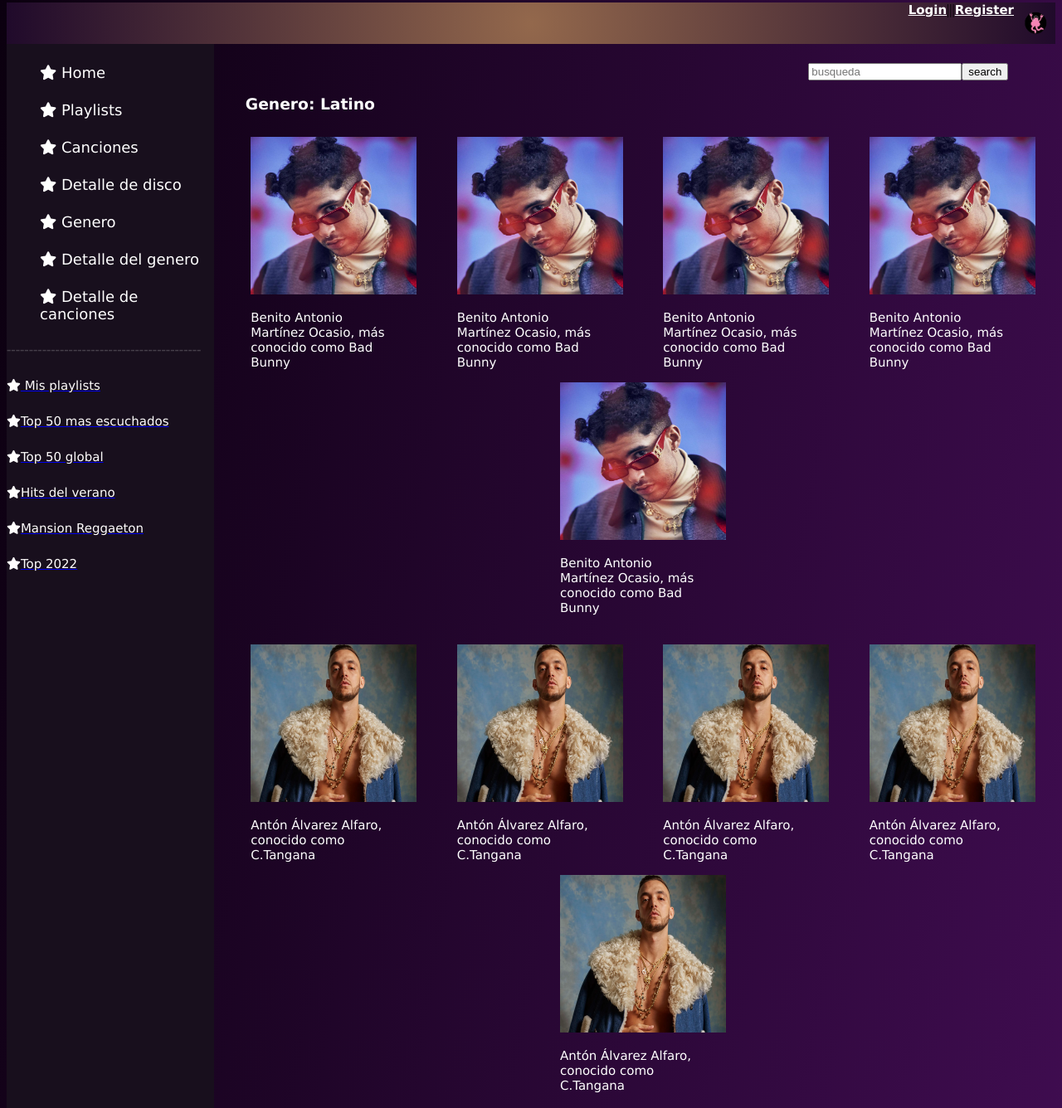
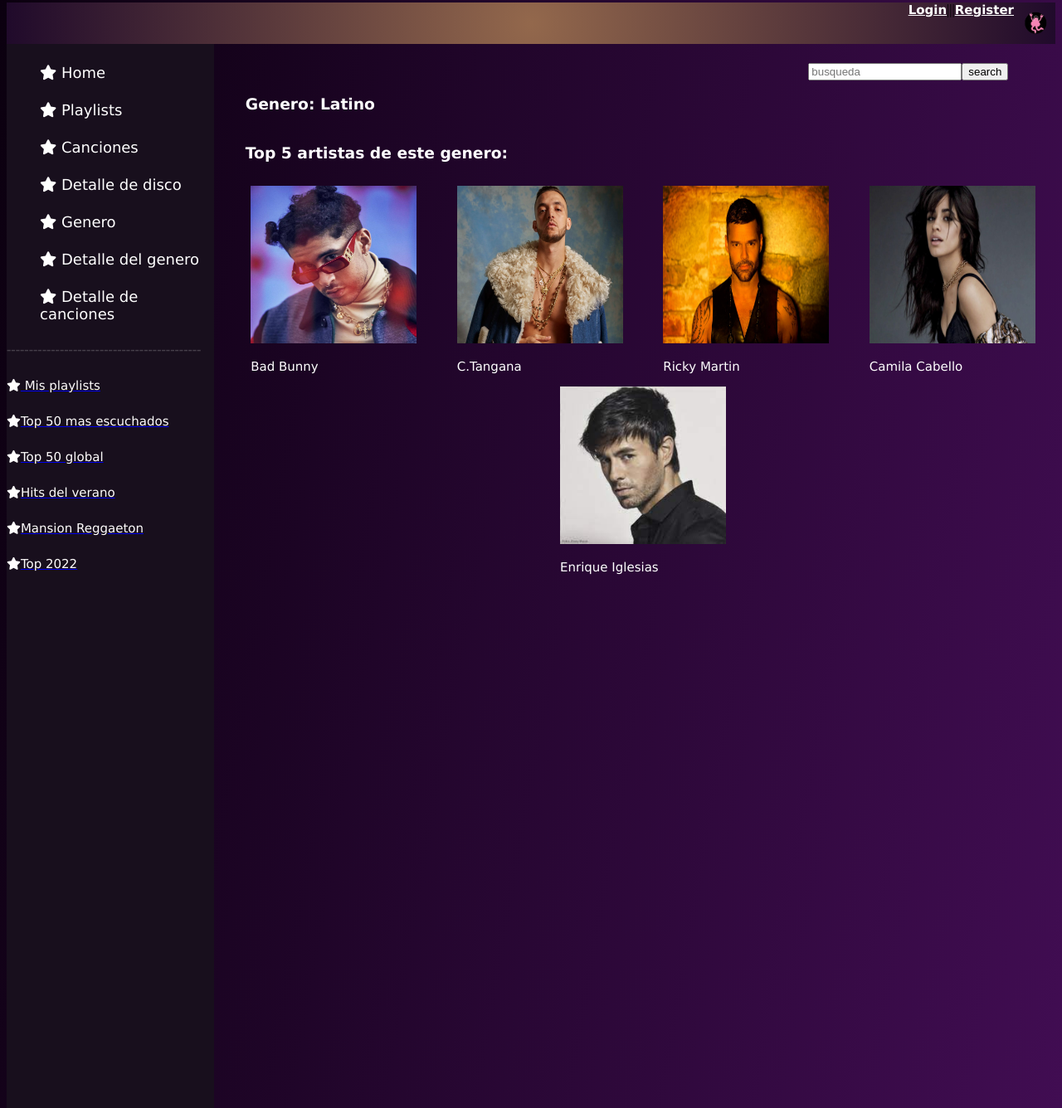
Before and after one commit to priscillaarslan/Proyecto-integrador-copia, a plain HTML site: page Detalledegenero.html in a window 1280 px wide. Shown: the part 5-1341 px from the top of the page at 83% size. Drawn offline with Linux system fonts and the light colour scheme.

Commit message:
fotos detalle

```diff
--- a/Detalledegenero.html
+++ b/Detalledegenero.html
@@ -53,85 +53,43 @@
         </article>
       </section>
 
-
-
       <main>
         <section class="listadetalle1">
           <article class="h1detalles2">
             <h1 class="h1detalles">Genero: Latino</h1>
           </article>
 
+          <article class="h1detalles2">
+            <h1 class="h1detalles">Top 5 artistas de este genero:</h1>
+          </article>
+
 
           <section class="cajadetalle">
           <article class="listadetalle">
             <img class="img4" src="./img/badbunnyd.jpeg" alt="">
-              <p class="listadetalle4">Benito Antonio Martínez Ocasio, más conocido como Bad Bunny</p>
-            </article>
-            <article class="listadetalle">
-              <img class="img4" src="./img/badbunnyd.jpeg" alt="">
-              <p class="listadetalle4">Benito Antonio Martínez Ocasio, más conocido como Bad Bunny</p>
-            </article>
-            <article class="listadetalle">
-              <img class="img4" src="./img/badbunnyd.jpeg" alt="">
-              <p class="listadetalle4">Benito Antonio Martínez Ocasio, más conocido como Bad Bunny</p>
-            </article>
-            <article class="listadetalle">
-              <img class="img4" src="./img/badbunnyd.jpeg" alt="">
-              <p class="listadetalle4">Benito Antonio Martínez Ocasio, más conocido como Bad Bunny</p>
-            </article>
-            <article class="listadetalle">
-              <img class="img4" src="./img/badbunnyd.jpeg" alt="">
-              <p class="listadetalle4">Benito Antonio Martínez Ocasio, más conocido como Bad Bunny</p>
-            </article>
-          </section>
-          <section class="cajadetalle">
-          <article class="listadetalle">
-          <img class="img4" src="./img/ctangana.webp" alt="">
-          <p class="listadetalle4"> Antón Álvarez Alfaro, conocido como C.Tangana</p>
+            <p class="listadetalle4"> Bad Bunny</p>
           </article>
           <article class="listadetalle">
             <img class="img4" src="./img/ctangana.webp" alt="">
-          <p class="listadetalle4"> Antón Álvarez Alfaro, conocido como C.Tangana</p>
+            <p class="listadetalle4"> C.Tangana</p>
           </article>
           <article class="listadetalle">
-          <img class="img4" src="./img/ctangana.webp" alt="">
-          <p class="listadetalle4"> Antón Álvarez Alfaro, conocido como C.Tangana</p>
-        </article>
-        <article class="listadetalle">
-          <img class="img4" src="./img/ctangana.webp" alt="">
-          <p class="listadetalle4"> Antón Álvarez Alfaro, conocido como C.Tangana</p>
-        </article>
-        <article class="listadetalle">
-          <img class="img4" src="./img/ctangana.webp" alt="">
-          <p class="listadetalle4"> Antón Álvarez Alfaro, conocido como C.Tangana</p>
-        </article>
-
-        <section class="cajadetalle">
-          <article class="listadetalle6">
             <img class="img4" src="./img/foto_de_ricky-martin-1.jpg" alt="">
             <p class="listadetalle4">Ricky Martin</p>
           </article>
-        <article class="listadetalle6">
-          <img class="img4" src="./img/foto_de_ricky-martin-1.jpg" alt="">
-          <p class="listadetalle4">Ricky Martin</p>
+          <article class="listadetalle">
+            <img class="img4" src="./img/camila-cabello.jpg" alt="">
+            <p class="listadetalle4">Camila Cabello</p>
           </article>
-        <article class="listadetalle6">
-          <img class="img4" src="./img/foto_de_ricky-martin-1.jpg" alt="">
-          <p class="listadetalle4">Ricky Martin</p>
+          <article class="listadetalle">
+            <img class="img4" src="./img/enrique igleasias.jpg" alt="">
+            <p class="listadetalle4">Enrique Iglesias</p>
           </article>
-        <article class="listadetalle6">
-          <img class="img4" src="./img/foto_de_ricky-martin-1.jpg" alt="">
-          <p class="listadetalle4">Ricky Martin</p>
-        </article>
-        <article class="listadetalle6">
-          <img class="img4" src="./img/foto_de_ricky-martin-1.jpg" alt="">
-          <p class="listadetalle4">Ricky Martin</p>
-        </article>
+        </section>
+      </main>
 
 
-        </section>
 
-        </main>
 
 
 
```
Also changed, not shown: img/camila-cabello.jpg (added), img/enrique igleasias.jpg (added). Lines whose indentation alone changed are shown as unchanged.
